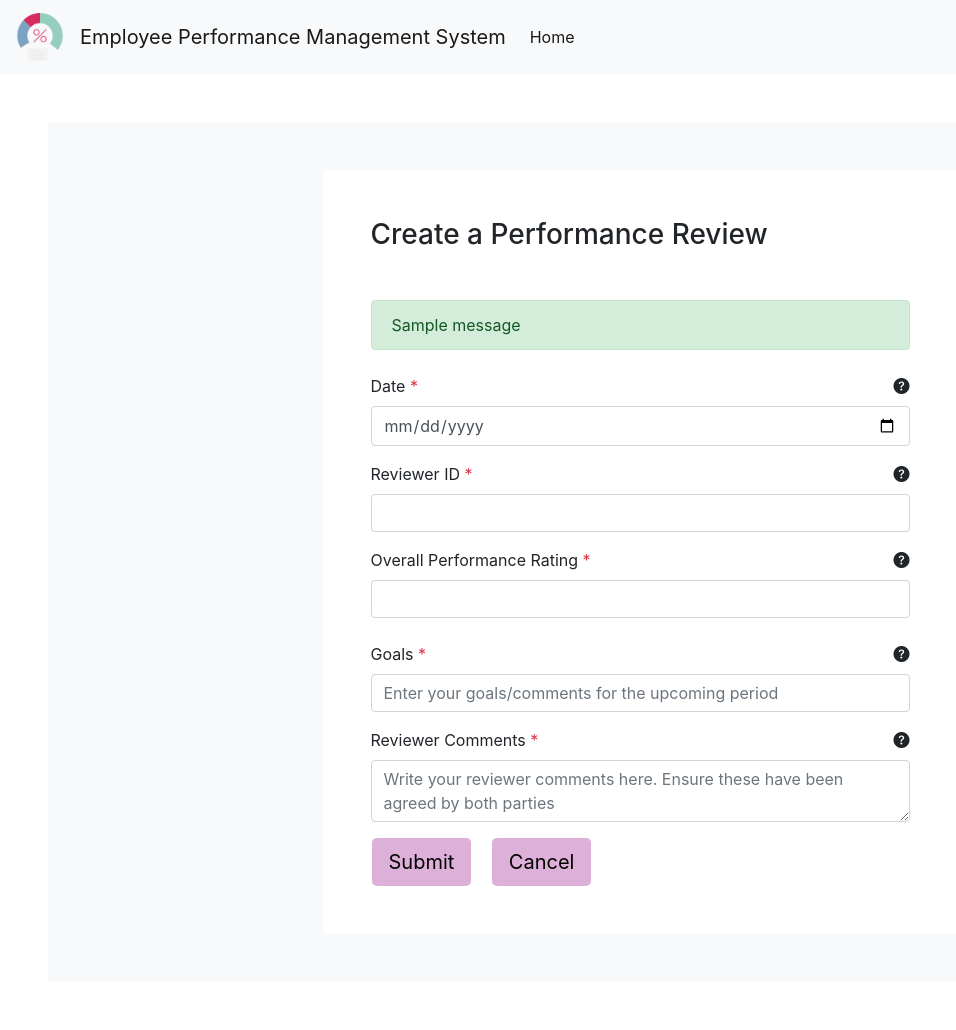
After one commit to priyapldn/EPMS-Priya, a Python web app: template app/templates/create_review.html in a window 1280 px wide. The commit adds this page. Shown: the whole page, without its empty margins (0-956 px from the left). Run offline with Jinja, Linux system fonts and the light colour scheme; the template is opened without the code that fills it, so the values that code supplies are empty, except form fields; tables that the repository leaves empty hold one stand-in row (values such as "Sample post"); one stand-in notice (Sample message) is shown; form fields are guessed from the names that the template uses; some libraries are stand-ins or nearby versions.

Commit message:
feat: create review

```diff
--- /dev/null
+++ b/app/templates/create_review.html
@@ -0,0 +1,180 @@
+{% extends "base.html" %}
+
+{% block content %}
+<div class="bg-light py-3 py-md-5">
+  <div class="container">
+    <div class="row justify-content-md-center">
+      <div class="col-12 col-md-11 col-lg-8 col-xl-7 col-xxl-6">
+        <div class="bg-white p-4 p-md-5 rounded shadow-sm">
+          <div class="row">
+            <div class="col-12">
+              <div class="mb-5">
+                <h3>Create a Performance Review</h3>
+              </div>
+            </div>
+          </div>
+
+          {% with messages = get_flashed_messages(with_categories=True) %}
+          {% if messages %}
+            {% for category, message in messages %}
+              <div class="alert alert-{{ category }} alert-dismissible fade show" role="alert">
+                {{ message }}
+              </div>
+            {% endfor %}
+          {% endif %}
+        {% endwith %}
+
+          <form method="POST" action="{{ url_for('main.create_review') }}">
+            {{ form.hidden_tag() }} <!-- CSRF Token -->
+
+            <div class="row gy-3 gy-md-4 overflow-hidden">
+              <div class="col-12 pt-2 pb-2">
+                <label for="{{ form.review_date.id }}" class="form-label">
+                  Date <span class="text-danger">*</span>
+                </label>
+                <a
+                data-toggle="tooltip"
+                data-placement="right"
+                title="Please enter the date of the review"
+                class="float-right"
+              >
+                <i class="bi bi-question-circle-fill float-right"></i
+              ></a>
+                {{ form.review_date(class="form-control", placeholder="dd/mm/yyyy") }}
+                {% if form.review_date.errors %}
+                  <div class="text-danger">
+                    {% for error in form.review_date.errors %}
+                      <p>{{ error }}</p>
+                    {% endfor %}
+                  </div>
+                {% endif %}
+              </div>
+
+              <div class="col-12 pt-2 pb-2">
+                <label for="{{ form.reviewer_id.id }}" class="form-label">
+                  Reviewer ID <span class="text-danger">*</span>
+                </label>
+                <a
+                data-toggle="tooltip"
+                data-placement="right"
+                title="Please enter the employee number of your reviewer"
+                class="float-right"
+              >
+                <i class="bi bi-question-circle-fill float-right"></i
+              ></a>
+                {{ form.reviewer_id(class="form-control") }}
+                {% if form.reviewer_id.errors %}
+                  <div class="text-danger">
+                    {% for error in form.reviewer_id.errors %}
+                      <p>{{ error }}</p>
+                    {% endfor %}
+                  </div>
+                {% endif %}
+              </div>
+
+              <div class="col-12 pt-2">
+                <div class="form-group">
+                  <label for="{{ form.overall_performance_rating.id }}">
+                    Overall Performance Rating <span class="text-danger">*</span>
+                  </label>
+                  <a
+                  data-toggle="tooltip"
+                  data-placement="right"
+                  title="Please select the performance rating agreed with your reviewer"
+                  class="float-right"
+                >
+                  <i class="bi bi-question-circle-fill float-right"></i
+                ></a>
+                  {{ form.overall_performance_rating(class="form-control") }}
+                  {% if form.overall_performance_rating.errors %}
+                    <div class="text-danger">
+                      {% for error in form.overall_performance_rating.errors %}
+                        <p>{{ error }}</p>
+                      {% endfor %}
+                    </div>
+                  {% endif %}
+                </div>
+              </div>
+
+              <div class="col-12 pt-2 pb-2">
+                <label for="{{ form.goals.id }}" class="form-label">
+                  Goals <span class="text-danger">*</span>
+                </label>
+                <a
+                data-toggle="tooltip"
+                data-placement="right"
+                title="Write your goals in this space, what would you like to achieve by the next review?"
+                class="float-right"
+              >
+                <i class="bi bi-question-circle-fill float-right"></i
+              ></a>
+                {{ form.goals(class="form-control", placeholder="Enter your goals/comments for the upcoming period") }}
+                {% if form.goals.errors %}
+                  <div class="text-danger">
+                    {% for error in form.goals.errors %}
+                      <p>{{ error }}</p>
+                    {% endfor %}
+                  </div>
+                {% endif %}
+              </div>
+
+              <div class="col-12 pt-2 pb-2">
+                <label for="{{ form.reviewer_comments.id }}" class="form-label">
+                  Reviewer Comments <span class="text-danger">*</span>
+                </label>
+                <a
+                data-toggle="tooltip"
+                data-placement="right"
+                title="Write your reviewer comments that was spoken about in your discussions (max 500 chars)"
+                class="float-right"
+              >
+                <i class="bi bi-question-circle-fill float-right"></i
+              ></a>
+                {{ form.reviewer_comments(class="form-control", placeholder="Write your reviewer comments here. Ensure these have been agreed by both parties") }}
+                {% if form.reviewer_comments.errors %}
+                  <div class="text-danger">
+                    {% for error in form.reviewer_comments.errors %}
+                      <p>{{ error }}</p>
+                    {% endfor %}
+                  </div>
+                {% endif %}
+              </div>
+
+              <div class="row d-flex gap-2 gap-md-4 flex-column flex-md-row justify-content-md-end">
+                <div class="col-12">
+                  <button class="btn btn-lg button-custom mt-2 mr-3 ml-3" type="submit">
+                    Submit
+                  </button>
+                  <a class="btn btn-lg button-custom mt-2" style="color: black;" href="{{ url_for('main.home') }}" data-bs-toggle="modal" data-bs-target="#cancelModal">
+                    Cancel
+                  </a>
+                </div>
+              </div>
+            </div>
+          </form>
+        </div>
+      </div>
+    </div>
+  </div>
+</div>
+
+<div class="modal" id="cancelModal" tabindex="-1">
+  <div class="modal-dialog">
+    <div class="modal-content">
+      <div class="modal-header">
+        <h5 class="modal-title">Cancel Confirmation</h5>
+      </div>
+      <div class="modal-body">
+        <p>Are you sure you wish to cancel? Any changes will be lost.</p>
+      </div>
+      <div class="modal-footer">
+        <form id="cancel-form" action="{{ url_for('main.home') }}" method="GET">
+          <input type="hidden" name="csrf_token" value="{{ csrf_token() }}">
+          <button type="button" class="btn btn-secondary" data-bs-dismiss="modal">No, continue editing</button>
+          <button type="submit" class="btn button-custom">Yes, cancel</button>
+      </form>
+      </div>
+    </div>
+  </div>
+</div>
+{% endblock %}
```
Also changed, not shown: app/static/style.css (+45 -0 lines), app/static/performance-logo.png (added).
